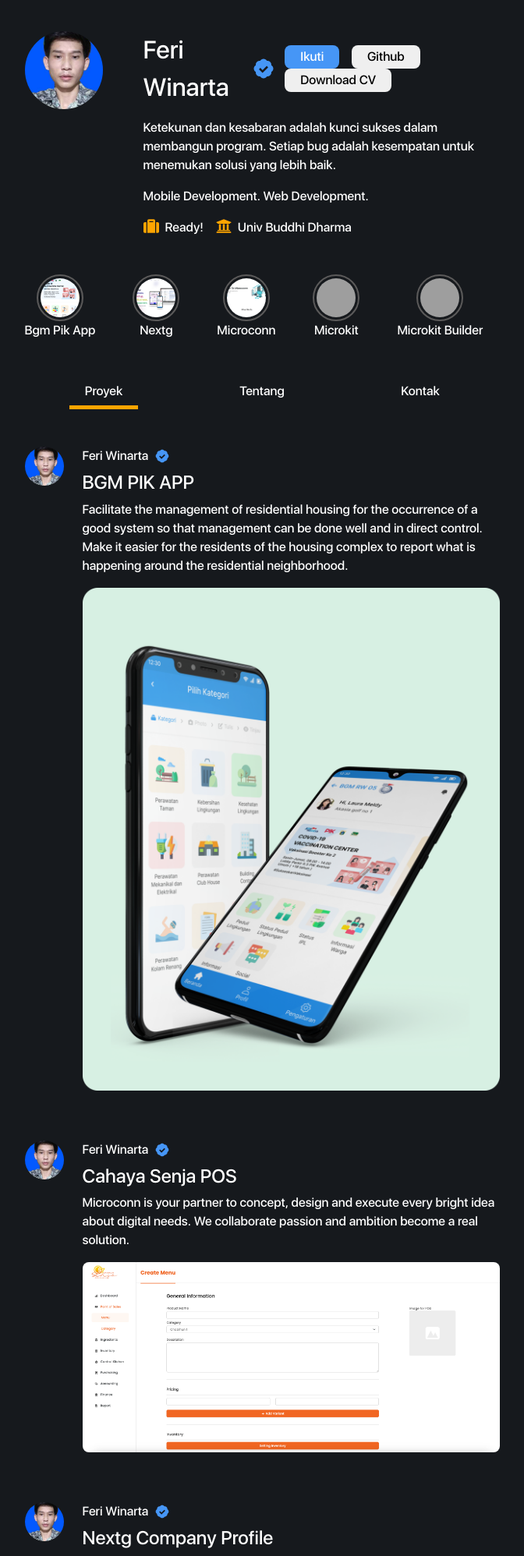
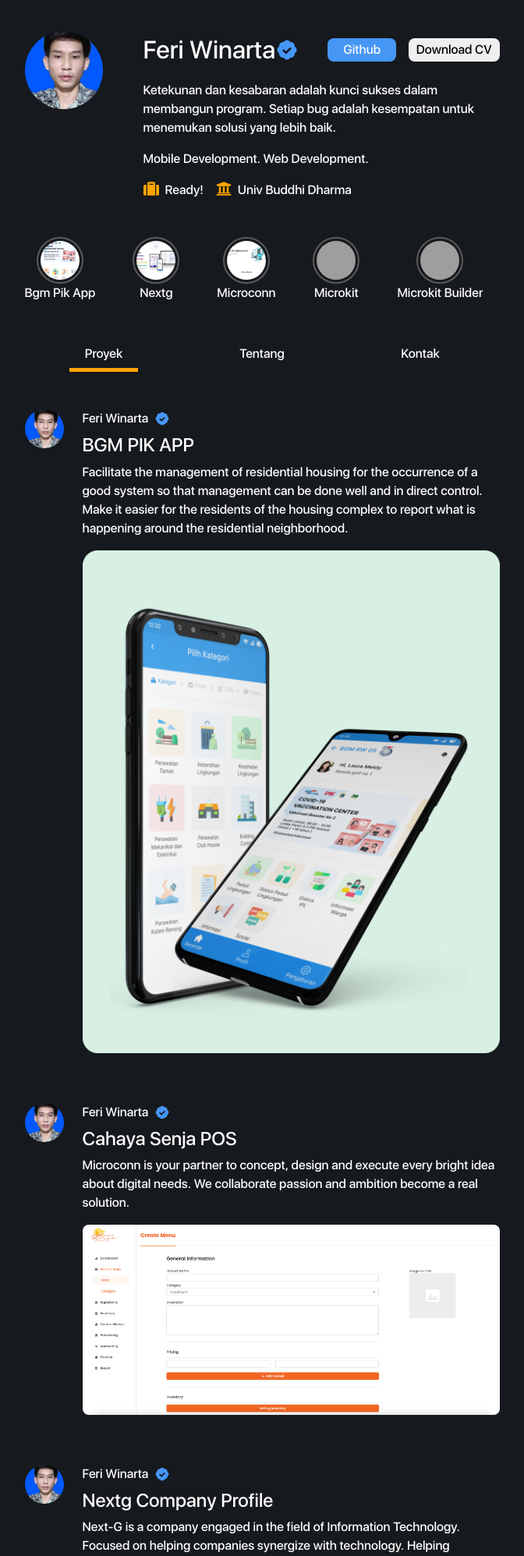
Before and after one commit to feriwnarta/feriwnarta.github.io, a PHP site: page /app/View/home.php in a window 1280 px wide. Shown: the top 1996 px of the page at 78% size, without its empty margins (304-976 px from the left). Run offline with PHP 8.4, Linux system fonts and the light colour scheme; grey boxes are pictures that could not be loaded.

Commit message:
update baru;

```diff
--- a/app/View/home.php
+++ b/app/View/home.php
@@ -4,7 +4,7 @@
 <head>
     <meta charset="utf-8">
     <meta name="viewport" content="width=device-width, initial-scale=1">
-    <title>Bootstrap demo</title>
+    <title>Feri Portofolio</title>
     <link href="https://cdn.jsdelivr.net/npm/bootstrap@5.2.3/dist/css/bootstrap.min.css" rel="stylesheet" integrity="sha384-rbsA2VBKQhggwzxH7pPCaAqO46MgnOM80zW1RWuH61DGLwZJEdK2Kadq2F9CUG65" crossorigin="anonymous">
     <link rel="stylesheet" href="public/css/style.css">
     <link rel="stylesheet" href="public/font/system-ui/style.css">
@@ -38,9 +38,16 @@
                                     </div>
 
                                     <div class="bio-cta">
-                                        <button type="button" class="btn btn-ikuti rounded-3 d-none d-sm-inline-block">Ikuti</button>
-                                        <button type="button" class="btn btn-kirim-pesan rounded-3">Github</button>
-                                        <button type="button" class="btn btn-down-cv rounded-3">Download CV</button>
+                                        <!-- <button type="button" class="btn btn-ikuti rounded-3 d-none d-sm-inline-block">
+                                            <a href="https://www.instagram.com/feriwinartaa/" class="text-light">Ikuti</a>
+                                        </button> -->
+
+                                        <button type="button" class="btn btn-ikuti rounded-3">
+                                            <a href="https://github.com/feriwnarta/" class="github text-light">Github</a>
+                                        </button>
+                                        <button type="button" class="btn btn-down-cv rounded-3">
+                                            <a href="http://">Download CV</a>
+                                        </button>
                                     </div>
                                 </div>
 
@@ -248,18 +255,32 @@
 
                                     <img src="public/img/microconn.png" alt="" srcset="" class="img-fluid rounded-3">
 
+                                </div>
+                            </div>
+                        </div>
 
+                        <div class="post rounded-3 px-3 py-4 mt-3">
+                            <div class="d-flex flex-row">
+                                <div class="avatar">
+                                    <img src="public/img/foto.jpg" alt="" srcset="" class="rounded-circle" height="50" width="50" style="object-fit: cover;">
+                                </div>
+                                <div class="content-post ms-4">
+                                    <div class="d-flex flex-row align-items-center">
+                                        <div class="name">Feri Winarta</div>
+                                        <img src="public/img/icon/check.svg" alt="" srcset="" width="20" height="20" class="ms-2 check">
+                                    </div>
+
+                                    <h4 class="title mt-2">
+                                        Microkit
+                                    </h4>
+                                    <p class="caption">Microkit is a web builder that helps UMKM actors to grow, advance, and develop in this digital era through a website that they can easily create themselves, which is fun, effective, and affordable.</p>
+
+                                    <img src="public/img/microkit.png" alt="" srcset="" class="img-fluid rounded-3">
 
                                 </div>
                             </div>
                         </div>
                     </div>
-
-
-
-
-
-
 
                 </div>
             </div>
--- a/public/css/style.css
+++ b/public/css/style.css
@@ -91,7 +91,7 @@ html {
 .btn-down-cv {
     background-color: rgb(239, 239, 239);
     color: black;
-    padding: 3px 20px;
+    padding: 3px 10px;
     font-weight: 500;
 }
 
@@ -144,6 +144,10 @@ a {
     color: white;
 }
 
+button > a {
+    color: black;
+}
+
 a:hover {
     color: rgba(255, 255, 255, 0.797);
 }
@@ -193,8 +197,12 @@ a:hover {
         color: white;
     }
 
+    .github {
+        color: white;
+    }
+
     .btn-down-cv {
-        font-size: 16px;
+        font-size: 14px;
     }
 
     .bio-icon {
@@ -203,7 +211,7 @@ a:hover {
     }
 
     .bio-text {
-        font-size: 14px;
+        font-size: 12px;
     }
 
     .moto {
```
Also changed, not shown: app/View/about.php (+8 -5 lines), app/View/contact.php (+20 -1 lines), public/img/microkit.png (added).
